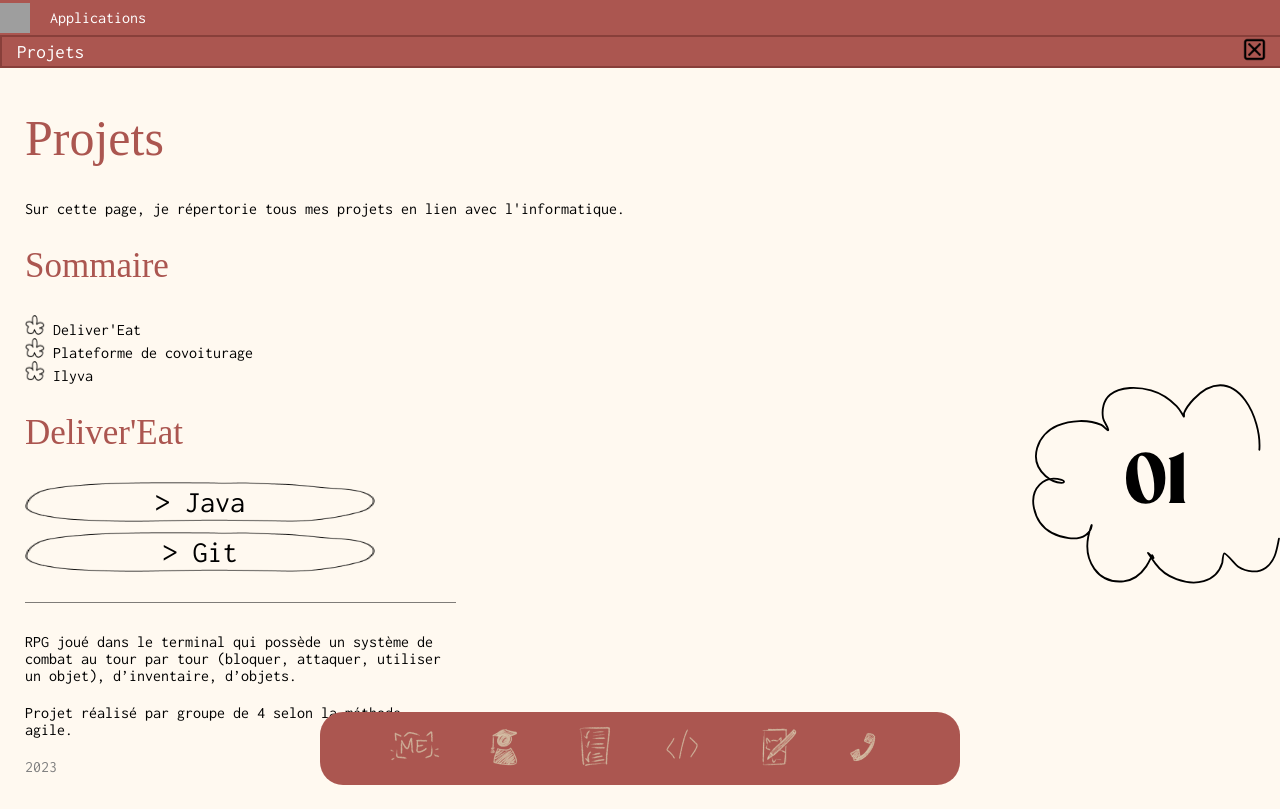
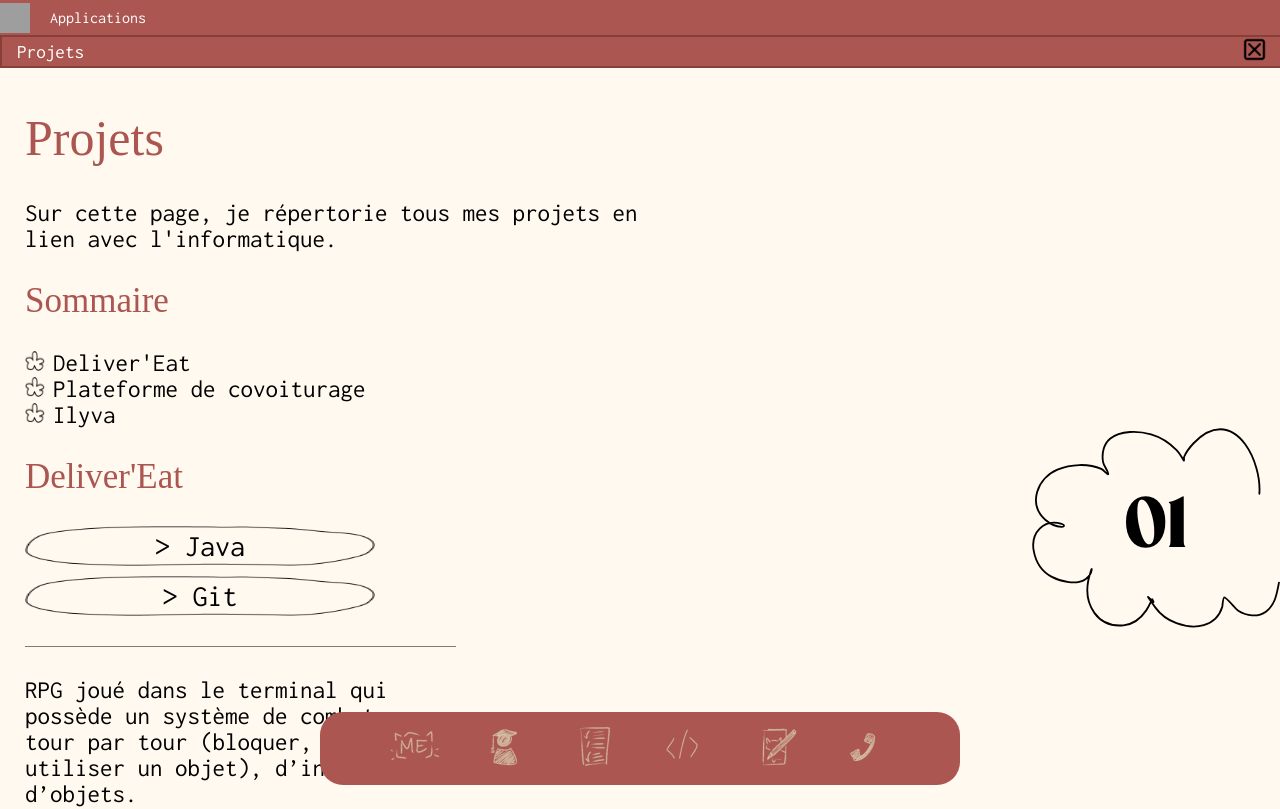
Before and after one commit to tuturmann/portfolio, a SvelteKit app: page /projets in a window 1280 px wide. Shown: the top 809 px of the page. Built offline with nearby package versions, Linux system fonts and the light colour scheme; grey boxes are pictures that could not be loaded; a web font is replaced by a local one.

Commit message:
adjust font size for projects

```diff
--- a/src/routes/(app)/projets/+page.svelte
+++ b/src/routes/(app)/projets/+page.svelte
@@ -77,6 +77,10 @@
 </div>
 
 <style>
+    span{
+        font-size: 25px;
+    }
+
     .year{
         color:grey;
     }
@@ -126,6 +130,7 @@
         color:#AB5650;
         font-size: 50px;
     }
+
     h2{
         font-family: "EastKind";
         font-weight: 200;
```
